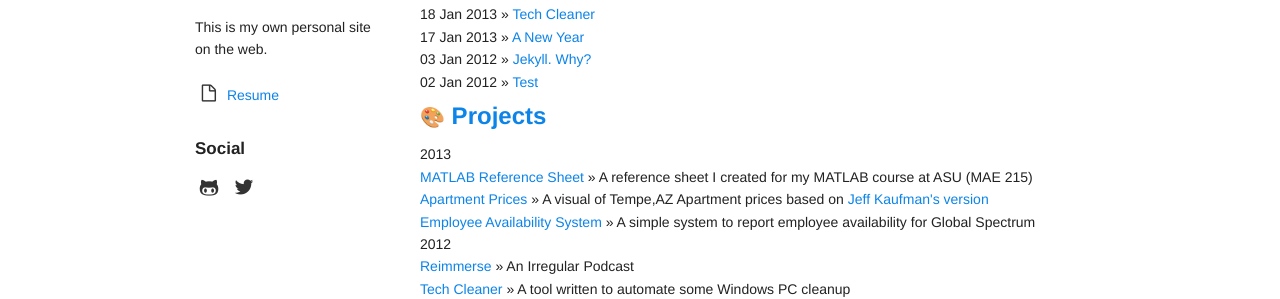
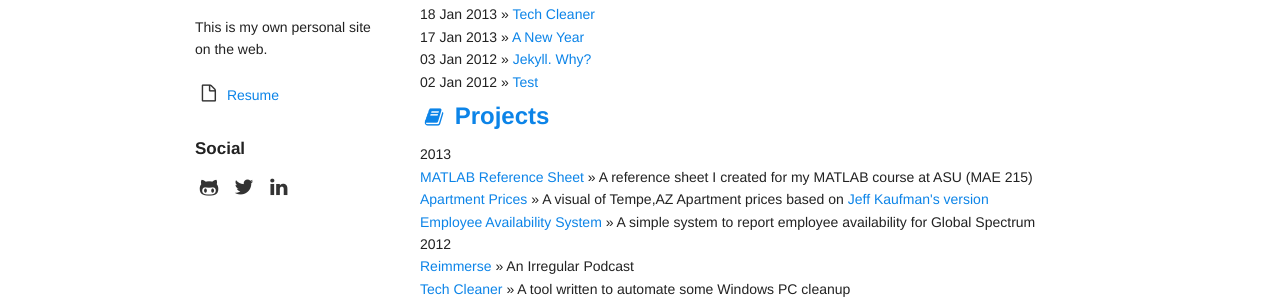
Before and after one commit to akosednar/akosednar.github.com, a Jekyll site: the page built from index.html, in a window 1280 px wide. Shown: the part 172-471 px from the top of the page. Built offline with Jekyll 4.4.1, drawn with Linux system fonts in a browser that asks for light colours; comment, search, counter and statistics services are not loaded.

Commit message:
Adjusted icons to new theming

```diff
--- a/_layouts/default.html
+++ b/_layouts/default.html
@@ -51,11 +51,11 @@
       	<p>This is my own personal site on the web.</p>
       	<p>
       		<!--<a href="http://anthonykosednar.com/education/"><span class="icon">&#127891;</span> Education</a><br />-->
-      		<a href="http://anthonykosednar.com/resume/"><span class="icon icon-doc"></span> Resume</a>
+          <a href="http://anthonykosednar.com/resume/"><span class="icon icon-doc"></span> Resume</a>
       	</p>
       	<br />
         <h5>Social</h5>
-        <span class="social"><a href="https://github.com/akosednar/"><i class="icon icon-github"></i></a> <a href="https://twitter.com/akosednar"><i class="icon icon-twitter-1"></i></a>
+        <span class="social"><a href="https://github.com/akosednar/"><i class="icon icon-github"></i></a> <a href="https://twitter.com/akosednar"><i class="icon icon-twitter-1"></i></a> <a href="http://www.linkedin.com/pub/anthony-kosednar/54/240/b92/"><i class="icon icon-linkedin"></i></a></span>
       </div>
     </div>
 
--- a/index.html
+++ b/index.html
@@ -14,7 +14,7 @@
         </div>
 
          <div class="twelve columns">
-       		<h2><span class="icon">&#127912;</span> Projects</h2>
+       		<h2><span class="icon icon-book"></span> Projects</h2>
         	<ul class="posts">
         		<li><span>2013</span></li>
         		<li><a href="#" target="_blank">MATLAB Reference Sheet</a> <span>&raquo; A reference sheet I created for my MATLAB course at ASU (MAE 215)</span></li>
```
